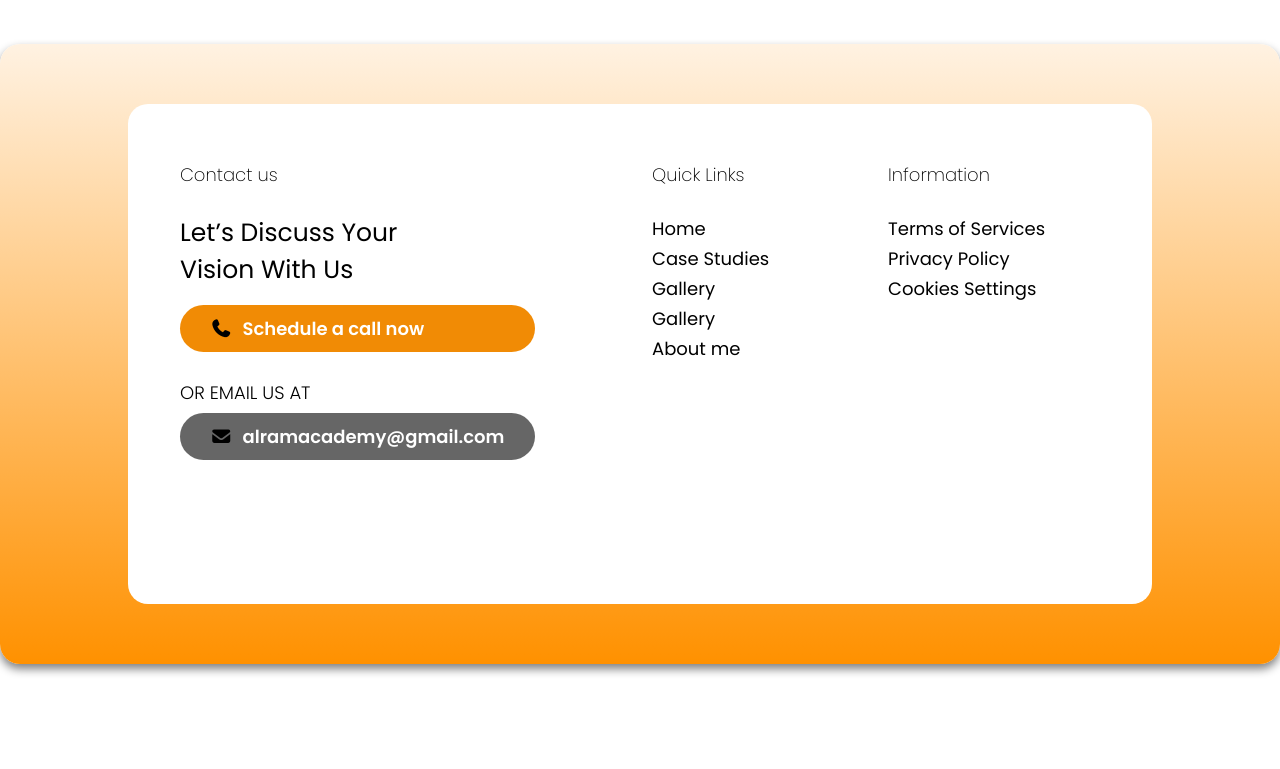
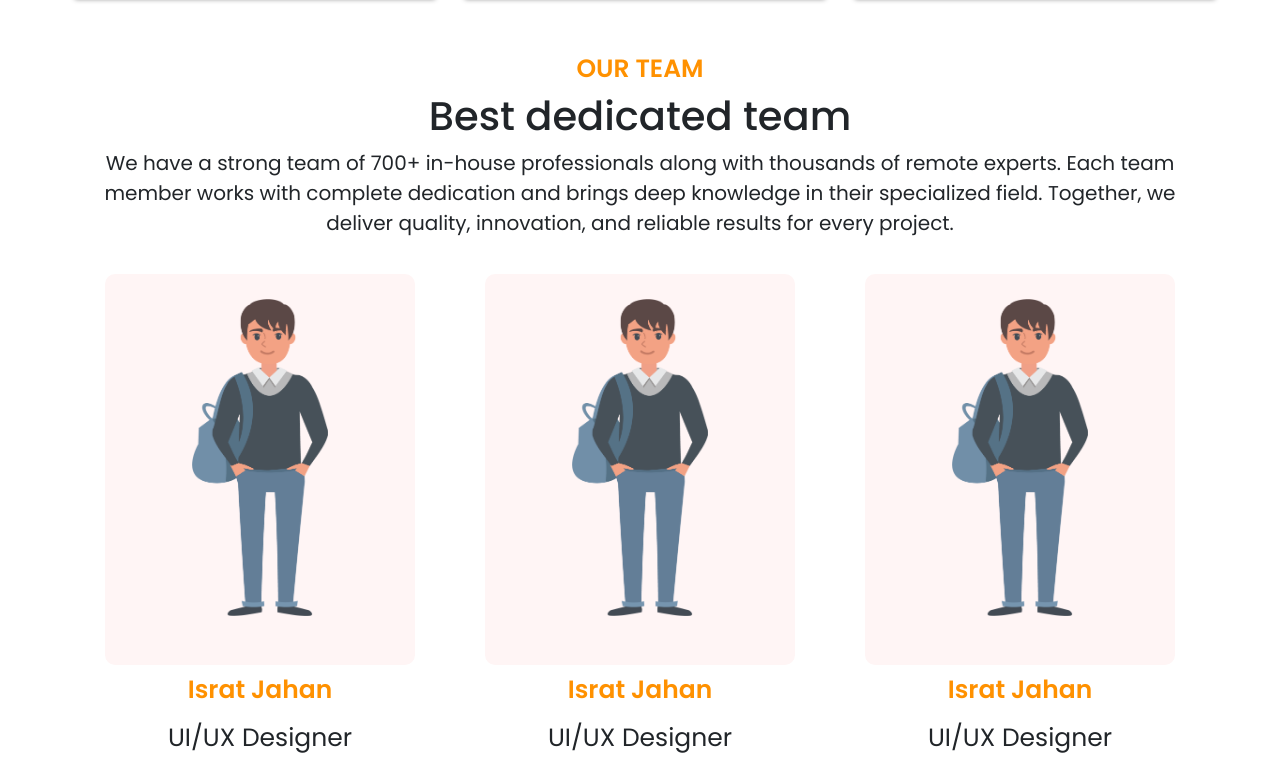
Before and after one commit to 9828103222/Alram-academy, a React (Vite) app: page /about in a window 1280 px wide. Shown: the part 2411-3180 px from the top of the page. Before the commit the page ends 3095 px from the top, so only its background shows below. Built offline with nearby package versions, Linux system fonts and the light colour scheme; a web font is replaced by a local one.

Commit message:
complete About us section

```diff
--- a/src/App.css
+++ b/src/App.css
@@ -979,6 +979,7 @@ iframe{
     padding: 20px;
     text-align: center;
     width: 360px;
+    box-shadow: 5px 5px 5px 0px gray;
 }
 .coreimg img{
     width: 100%;
@@ -1001,3 +1002,50 @@ iframe{
     font-weight: 400;
     padding-bottom: 0px;
 }
+
+.team{
+    text-align: center;
+    padding: 30px 0px;
+}
+.team h2{
+    font-size: 25px;
+    font-weight: 600;
+    color: #FF9100;
+}
+.team h1{
+    font-size: 40px;
+    font-weight: 500;
+}
+.team p{
+    font-size: 20px;
+    font-weight: 400;
+    padding-bottom: 20px;
+}
+
+.teamImgBack{
+    background-color: #FFF5F5;
+    width: 310px ;
+    height: 391px;
+    border-radius: 10px;
+    margin: auto;
+}
+.teamimg img{
+    width: 100%;
+    height: 100%;
+}
+.teamimg{
+    margin: auto;
+    padding-top: 25px;
+    width: 136px;
+    height: 342px;
+}
+.teamcard h2{
+    font-size: 25px;
+    font-weight: 600;
+    color: #FF9100;
+    padding: 10px 0px;
+}
+.teamcard h1{
+    font-size: 25px;
+    font-weight: 400;
+}
--- a/src/Component/Pages/About.jsx
+++ b/src/Component/Pages/About.jsx
@@ -5,6 +5,7 @@ import AdvantagesSectionimg from "../../assets/AdvantagesSectionimg.png";
 import coreimg1 from "../../assets/coreimg1.png";
 import coreimg2 from "../../assets/coreimg2.png";
 import coreimg3 from "../../assets/coreimg3.png";
+import teamimg from "../../assets/teamimg.png";
 
 function About() {
   return (
@@ -18,7 +19,6 @@ function About() {
           </p>
         </div>
       </div>
-
       <div className="ExpertiesSection">
         <div className="container">
           <div className="row align-items-center">
@@ -64,7 +64,6 @@ function About() {
           </div>
         </div>
       </div>
-
       <div className="AdvantagesSection">
         <div className="row align-items-center ">
           <div className="col-lg-6 col-md-6 col-sm-12">
@@ -126,6 +125,10 @@ function About() {
         </div>
       </div>
 
+
+
+
+      {/*this is core section */}
       <div className="core">
         <div className="container">
           <h2>OUR CORE VALUE</h2>
@@ -154,19 +157,71 @@ function About() {
                 </div>
                 <h1>Collaborate Securely</h1>
                 <p>
-                  Share and publish your reports with your colleagues and collaborate safely with multiple users.
+                  Share and publish your reports with your colleagues and
+                  collaborate safely with multiple users.
                 </p>
               </div>
-               <div className="col-lg-3 col-md-3 col-sm-12 corecard">
+              <div className="col-lg-3 col-md-3 col-sm-12 corecard">
                 <div className="coreimg">
                   <img src={coreimg3} alt="" />
                 </div>
                 <h1>Embedded Analytics</h1>
                 <p>
-                 Access powerful analytics tools directly within your brand environment and enhance data-driven decision making.
+                  Access powerful analytics tools directly within your brand
+                  environment and enhance data-driven decision making.
                 </p>
               </div>
             </div>
+          </div>
+        </div>
+      </div>
+
+
+      {/* this is our team section  */}
+      <div className="team">
+        <div className="container">
+          <h2>OUR TEAM</h2>
+          <h1>Best dedicated team</h1>
+          <p>
+            We have a strong team of 700+ in-house professionals along with
+            thousands of remote experts. Each team member works with complete
+            dedication and brings deep knowledge in their specialized field.
+            Together, we deliver quality, innovation, and reliable results for
+            every project.
+          </p>
+
+          <div className="row ">
+            <div className="col-lg-4 col-md-4 col-sm-12 teamcard">
+              <div className="teamImgBack">
+                <div className="teamimg">
+                  <img src={teamimg} alt="" />
+                </div>
+              </div>
+              <h2>Israt Jahan</h2>
+              <h1>UI/UX Designer</h1>
+            </div>
+
+             <div className="col-lg-4 col-md-4 col-sm-12 teamcard">
+              <div className="teamImgBack">
+                <div className="teamimg">
+                  <img src={teamimg} alt="" />
+                </div>
+              </div>
+              <h2>Israt Jahan</h2>
+              <h1>UI/UX Designer</h1>
+            </div>
+
+             <div className="col-lg-4 col-md-4 col-sm-12 teamcard">
+              <div className="teamImgBack">
+                <div className="teamimg">
+                  <img src={teamimg} alt="" />
+                </div>
+              </div>
+              <h2>Israt Jahan</h2>
+              <h1>UI/UX Designer</h1>
+            </div>
+
+
           </div>
         </div>
       </div>
```
Also changed, not shown: src/assets/teamimg.png (added).
